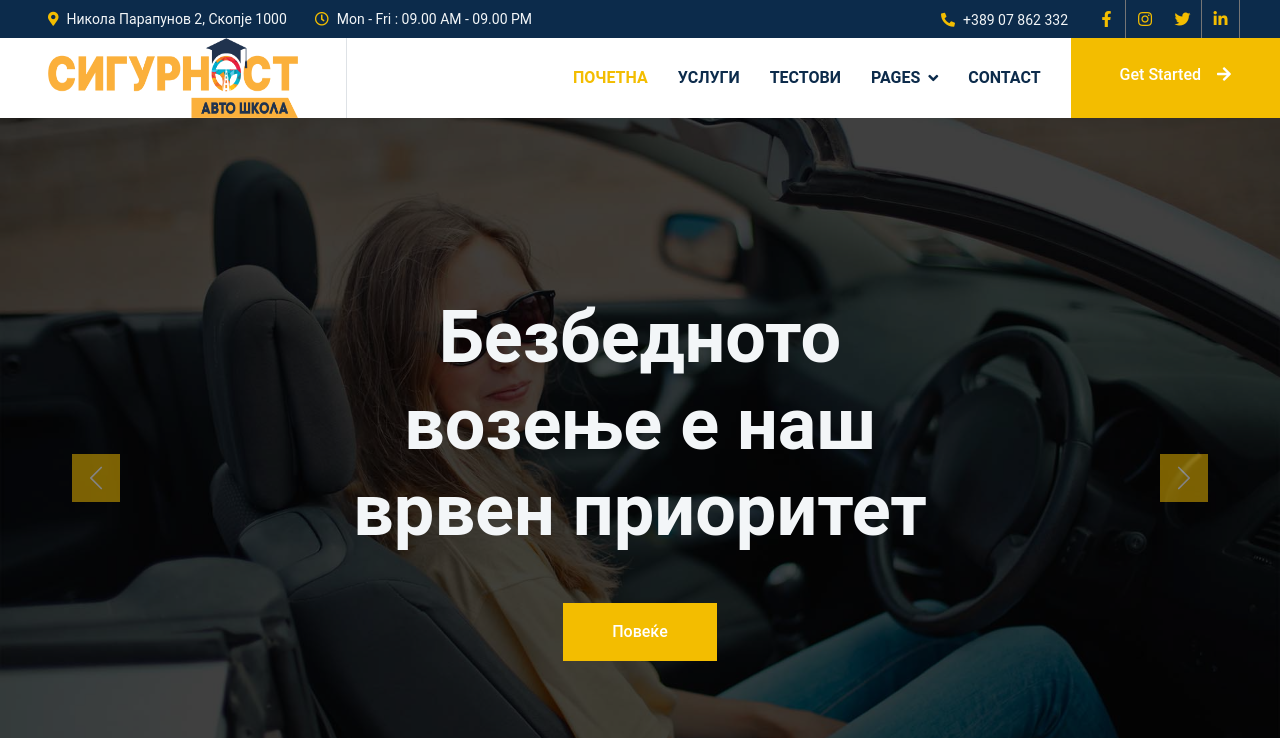
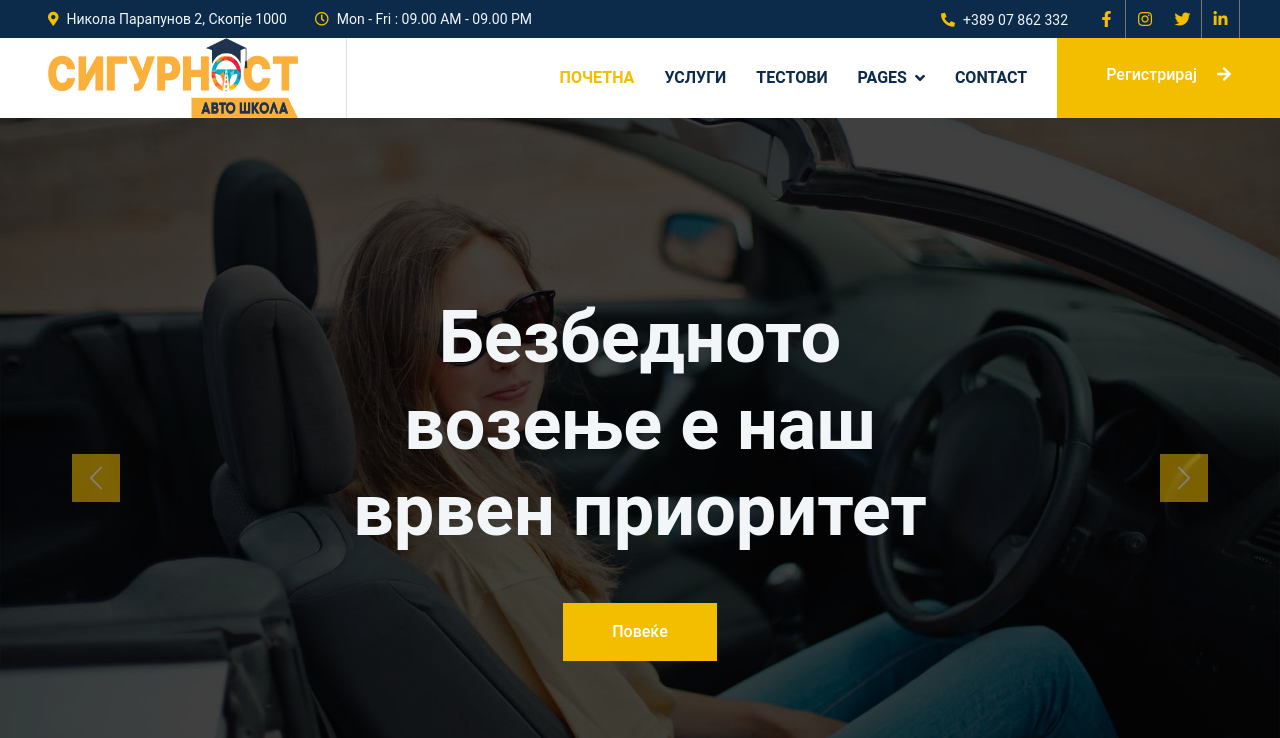
Before and after one commit to jusufab/Drvinig, a plain HTML site: page index.html in a window 1280 px wide. Shown: the top 738 px of the page. Drawn offline with nearby package versions, Linux system fonts and the light colour scheme.

Commit message:
Update index.html

```diff
--- a/index.html
+++ b/index.html
@@ -95,7 +95,7 @@
                 </div>
                 <a href="contact.html" class="nav-item nav-link">Contact</a>
             </div>
-            <a href="" class="btn btn-primary py-4 px-lg-5 d-none d-lg-block">Get Started<i class="fa fa-arrow-right ms-3"></i></a>
+            <a href="" class="btn btn-primary py-4 px-lg-5 d-none d-lg-block">Регистрирај <i class="fa fa-arrow-right ms-3"></i></a>
         </div>
     </nav>
     <!-- Navbar End -->
```
